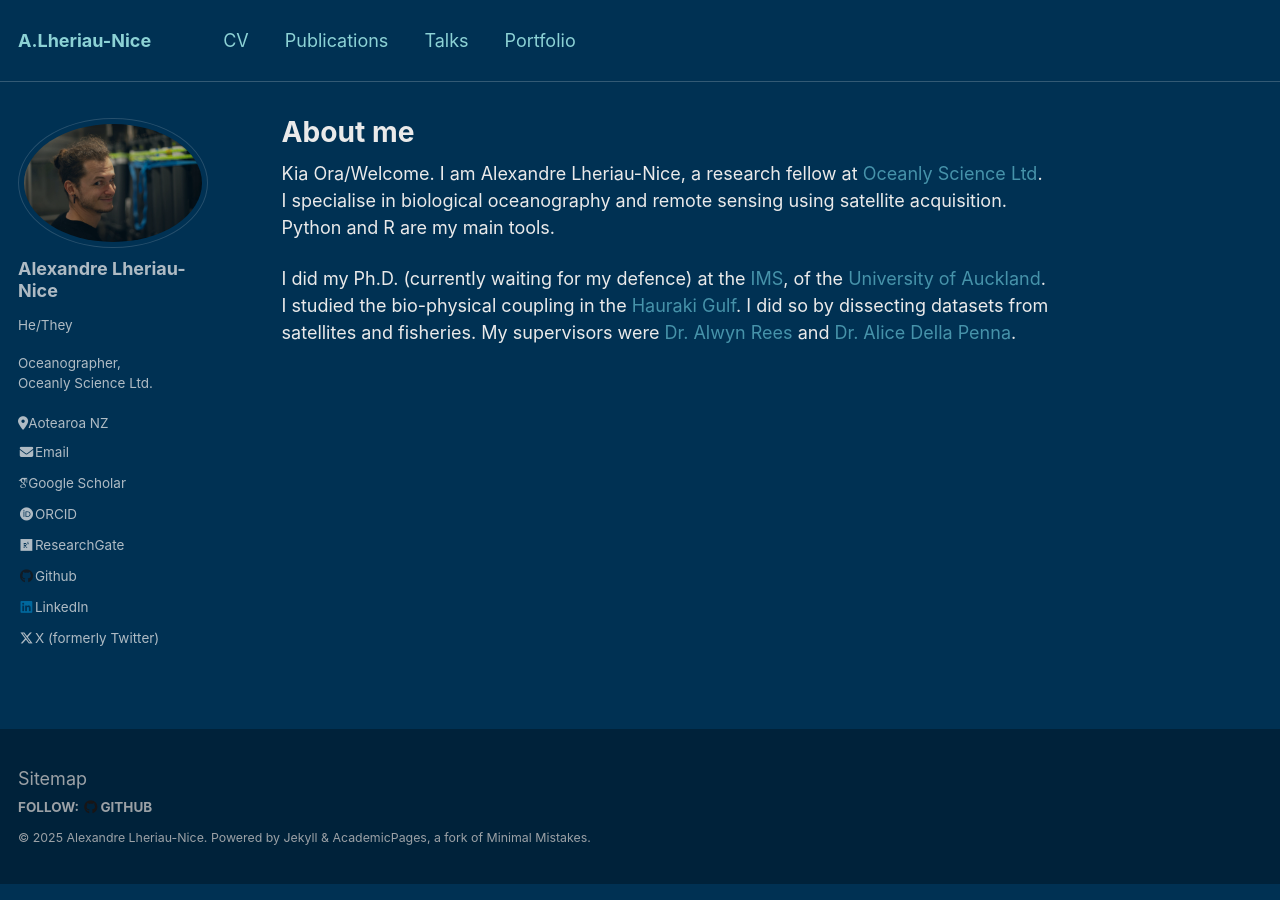
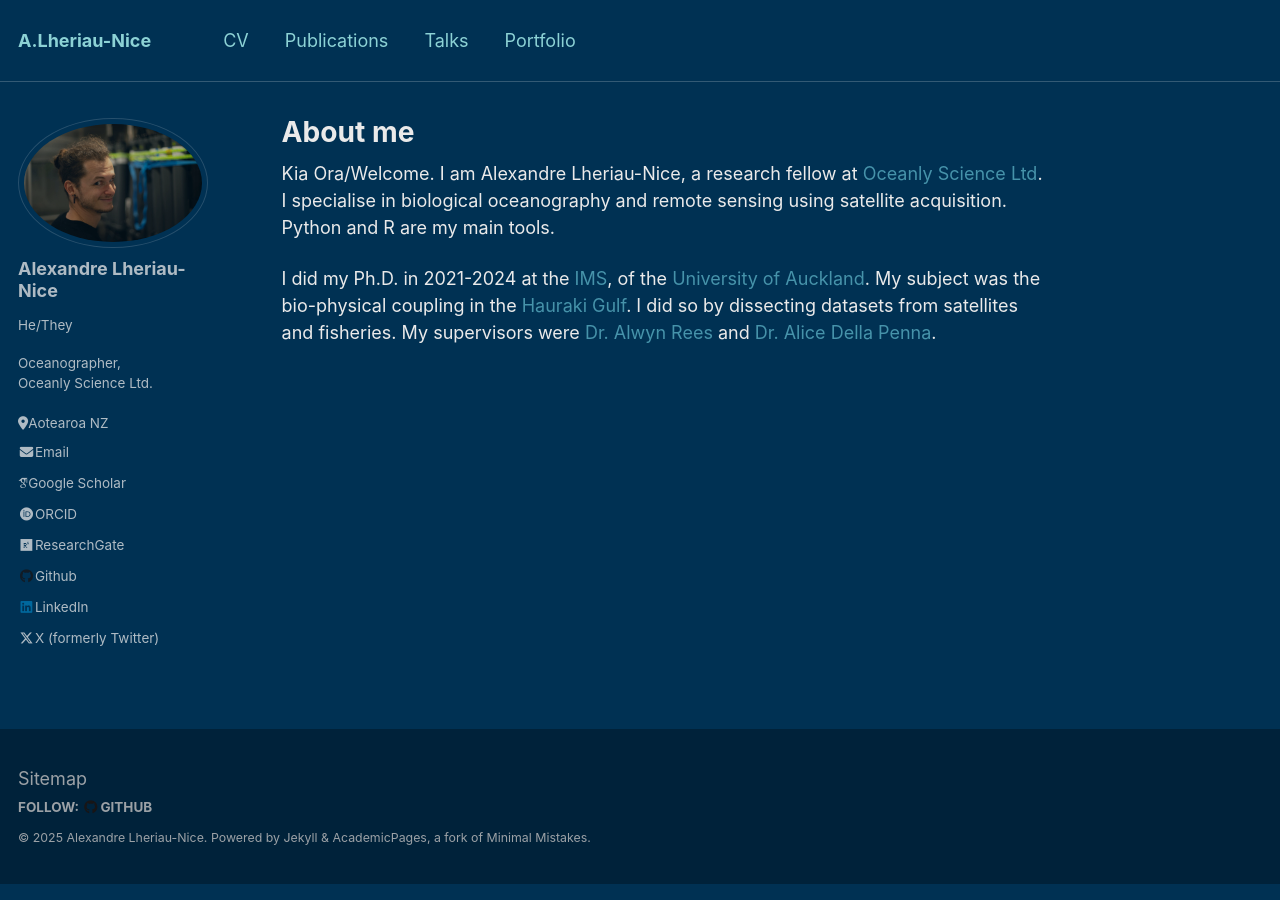
Before and after one commit to AlxLhrNc/AlxLhrNc.github.io, a Jekyll site: the page built from _pages/about.md, in a window 1280 px wide. Built offline with Jekyll 4.4.1, drawn with Linux system fonts in a browser that asks for light colours; some web fonts are replaced.

Commit message:
Update about.md

```diff
--- a/_pages/about.md
+++ b/_pages/about.md
@@ -10,5 +10,5 @@ redirect_from:
 
 Kia Ora/Welcome. I am Alexandre Lheriau-Nice, a research fellow at [Oceanly Science Ltd](https://oceanlyscience.com/#). I specialise in biological oceanography and remote sensing using satellite acquisition. Python and R are my main tools.
 
-I did my Ph.D. (currently waiting for my defence) at the [IMS](https://www.auckland.ac.nz/en/science/about-the-faculty/institute-of-marine-science.html), of the [University of Auckland](https://www.auckland.ac.nz/en.html). I studied the bio-physical coupling in the [Hauraki Gulf](https://www.google.com/maps/place/Hauraki+Gulf+%2F+T%C4%ABkapa+Moana/@-36.6598107,174.9040613,9z/data=!4m6!3m5!1s0x6d732874b6b9dd5f:0x2a00ef616659ae50!8m2!3d-36.5988941!4d175.1894045!16zL20vMDNyc21j?entry=ttu). I did so by dissecting datasets from satellites and fisheries.
+I did my Ph.D. in 2021-2024 at the [IMS](https://www.auckland.ac.nz/en/science/about-the-faculty/institute-of-marine-science.html), of the [University of Auckland](https://www.auckland.ac.nz/en.html). My subject was the bio-physical coupling in the [Hauraki Gulf](https://www.google.com/maps/place/Hauraki+Gulf+%2F+T%C4%ABkapa+Moana/@-36.6598107,174.9040613,9z/data=!4m6!3m5!1s0x6d732874b6b9dd5f:0x2a00ef616659ae50!8m2!3d-36.5988941!4d175.1894045!16zL20vMDNyc21j?entry=ttu). I did so by dissecting datasets from satellites and fisheries.
 My supervisors were [Dr. Alwyn Rees](https://profiles.auckland.ac.nz/ta-rees) and [Dr. Alice Della Penna](https://twitter.com/alidrifting).
```
